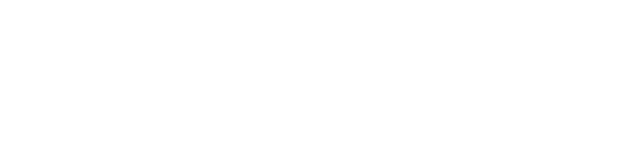
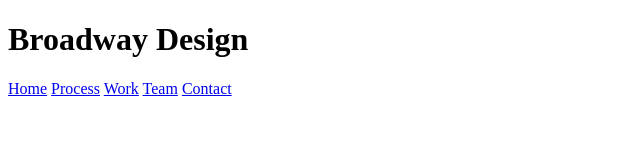
Before and after one commit to xaandev/broadway, a plain HTML site: page index.html in a window 1280 px wide. Shown: the whole page, without its empty margins (0-640 px from the left). Drawn offline with Linux system fonts and the light colour scheme.

Commit message:
Added links

```diff
--- a/index.html
+++ b/index.html
@@ -6,12 +6,23 @@
 
   <head>
 
-	<title>		</title>
+	<title>Broadway Design</title>
+	<link href="./resources/css/style.css" type="style/css" rel="stylesheet">
 
   </head>
 
   <body>
 
+	<h1>Broadway Design</h1>
+
+	<div class="links">
+		<a href="#">Home</a>
+		<a href="#process">Process</a>
+		<a href="#work">Work</a>
+		<a href="#team">Team</a>
+		<a href="#Contact">Contact</a>
+	<div>
+
   </body>
 
 
```
